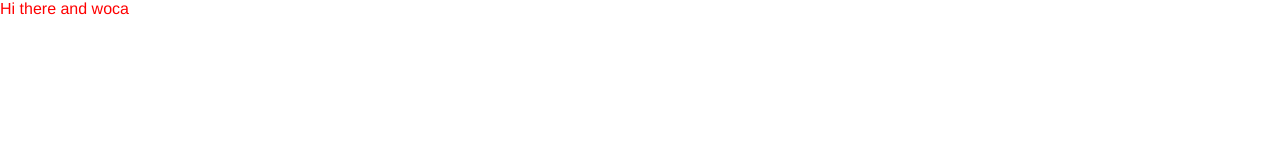
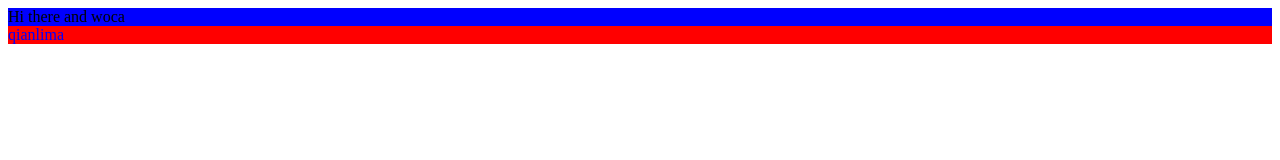
Before and after one commit to barryPanlz/webpackdemo, a website built with webpack: page webpackdemo2/public/index.html in a window 1280 px wide. Built offline with nearby package versions, Linux system fonts and the light colour scheme.

Commit message:
增加js css文件夹，更改文件所在位置

```diff
--- a/webpackdemo2/app/sss.less
+++ b/webpackdemo2/app/css/sss.less
@@ -4,3 +4,9 @@
         color: yellow;
     }
 }
+.sss{
+    background: #FF0000;
+    .npm{
+        color: blue;
+    }
+}
--- a/webpackdemo2/app/Greeter.js
+++ b/webpackdemo2/app/js/Greeter.js
@@ -1,4 +1,4 @@
-var config = require('../config.json');//引入config.json
+var config = require('../../config.json');//引入config.json
 module.exports = function() {
   var greet = document.createElement('div');
   greet.id="root1";
--- a/webpackdemo2/app/main.js
+++ b/webpackdemo2/app/main.js
@@ -1,4 +1,5 @@
 //main.js
-var greeter = require('./Greeter.js');
+var greeter = require('./js/Greeter.js');
 document.getElementById('root').appendChild(greeter());
-import './main.css';
+//import './main.css';
+import './css/sss.less';
--- a/webpackdemo2/public/index.html
+++ b/webpackdemo2/public/index.html
@@ -8,7 +8,9 @@
 		<div id='root'>
 	    </div>
 	    <div class="sss">
-
+	    	<div class="npm">
+	    	qianlima
+	    	</div>
 	    </div>
 	    <script src="bundle.js"></script>
 	</body>
--- a/webpackdemo2/webpack.config.js
+++ b/webpackdemo2/webpack.config.js
@@ -12,9 +12,10 @@ module.exports = {
 	        loader: "json-loader"
 	      },
 	      {
-	        test: /\.css$/,
+	        test: /\.less$/,
 	        loader: 'style-loader!css-loader!less-loader'//添加对样式表的处理modules为模块，
-	      }
+	      },
+
 	    ]
 	},
 	devServer: {
```
Also changed, not shown: webpackdemo2/app/css/Greeter.css (renamed from webpackdemo2/app/Greeter.css), webpackdemo2/app/css/main.css (renamed from webpackdemo2/app/main.css).
